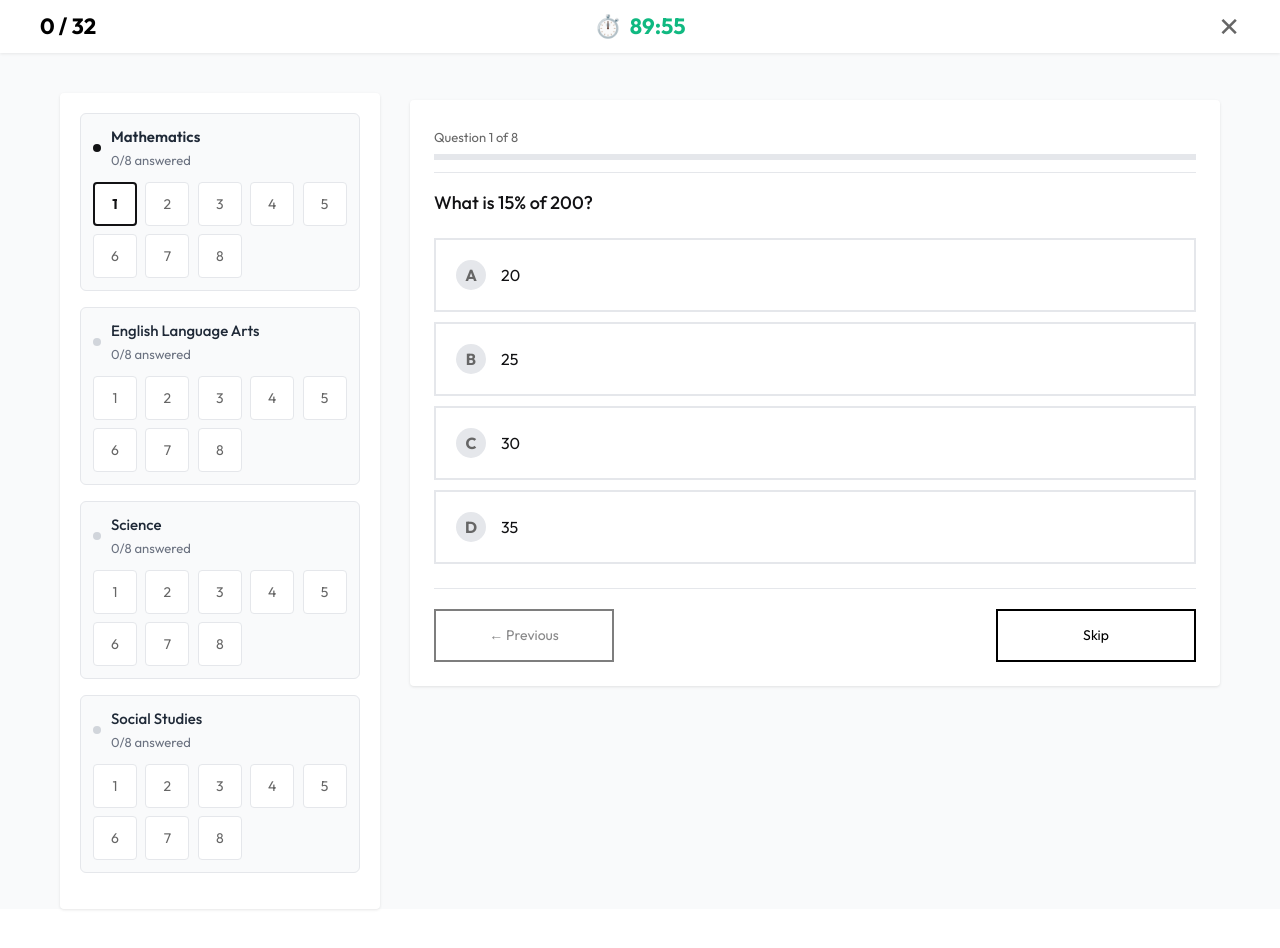
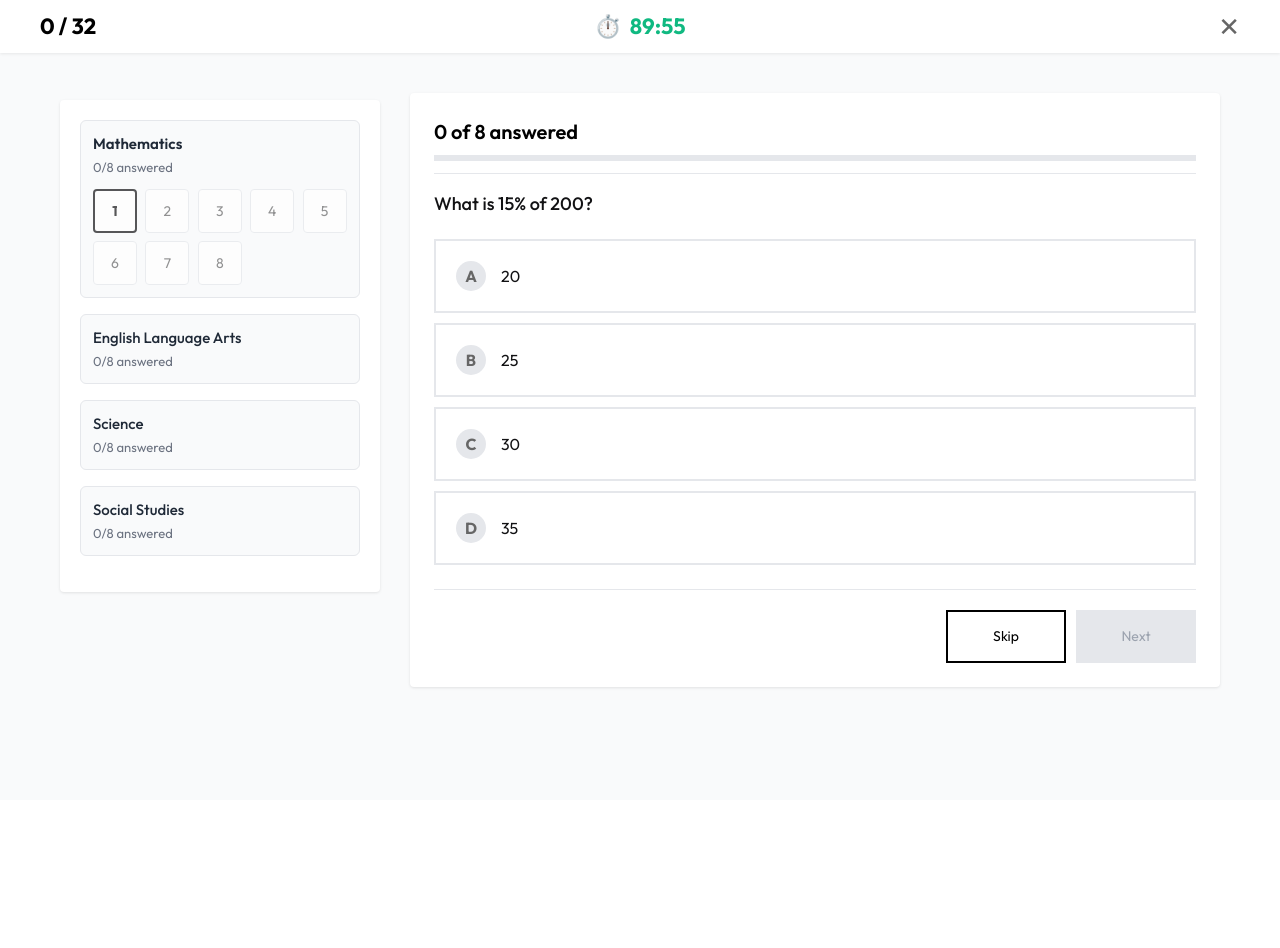
Before and after one commit to YuriOokino/hyper-school-dashboard, a React (Vite) app: page /placement-test in a window 1280 px wide. After the commit the page ends 800 px from the top, so only its background shows below. Built offline with nearby package versions, Linux system fonts and the light colour scheme.

Commit message:
Refactor placement test navigation: add skip/next buttons, collapse non-current sections, improve section completion flow with confirmation modal

```diff
--- a/src/components/PlacementTest.jsx
+++ b/src/components/PlacementTest.jsx
@@ -367,11 +367,13 @@ export default function PlacementTest() {
   const [answers, setAnswers] = useState({});
   const [progressedQuestions, setProgressedQuestions] = useState(new Set());
   const [flaggedQuestions, setFlaggedQuestions] = useState(new Set());
+  const [completedSections, setCompletedSections] = useState(new Set());
   const [timeRemaining, setTimeRemaining] = useState(COMPREHENSIVE_TEST.totalTime);
   const [isTestActive, setIsTestActive] = useState(true);
   const [showReviewScreen, setShowReviewScreen] = useState(false);
   const [showExitModal, setShowExitModal] = useState(false);
   const [showSubmitModal, setShowSubmitModal] = useState(false);
+  const [showFinishSectionModal, setShowFinishSectionModal] = useState(false);
   const [showSectionTransition, setShowSectionTransition] = useState(false);
   const [isSubmitted, setIsSubmitted] = useState(false);
 
@@ -458,22 +460,87 @@ export default function PlacementTest() {
   };
 
   // Navigation handlers
+  const handleSkip = () => {
+    const currentQuestionId = currentSection.questions[currentQuestionIndex].id;
+
+    // Remove answer if one was selected
+    setAnswers(prev => {
+      const newAnswers = { ...prev };
+      delete newAnswers[currentQuestionId];
+      return newAnswers;
+    });
+
+    // Mark current question as progressed and skipped
+    setProgressedQuestions(prev => new Set([...prev, currentQuestionId]));
+    setFlaggedQuestions(prev => new Set([...prev, currentQuestionId]));
+
+    // Move to next question or handle section end
+    if (currentQuestionIndex < currentSection.questions.length - 1) {
+      setCurrentQuestionIndex(prev => prev + 1);
+    } else {
+      // On last question - find first unanswered question
+      const firstUnansweredIndex = currentSection.questions.findIndex(q => answers[q.id] === undefined);
+      if (firstUnansweredIndex !== -1) {
+        setCurrentQuestionIndex(firstUnansweredIndex);
+      }
+    }
+  };
+
   const handleNext = () => {
     const currentQuestionId = currentSection.questions[currentQuestionIndex].id;
 
     // Mark current question as progressed
     setProgressedQuestions(prev => new Set([...prev, currentQuestionId]));
 
-    // Mark current question as skipped if not answered
-    if (answers[currentQuestionId] === undefined) {
-      setFlaggedQuestions(prev => new Set([...prev, currentQuestionId]));
+    // Remove from skipped questions if it was answered
+    if (answers[currentQuestionId] !== undefined) {
+      setFlaggedQuestions(prev => {
+        const newSet = new Set(prev);
+        newSet.delete(currentQuestionId);
+        return newSet;
+      });
     }
 
-    if (currentQuestionIndex < currentSection.questions.length - 1) {
-      setCurrentQuestionIndex(prev => prev + 1);
-    } else if (currentSectionIndex < totalSections - 1) {
-      // End of section, show transition
-      setShowSectionTransition(true);
+    // Check if all questions in section are answered
+    const allSectionQuestionsAnswered = currentSection.questions.every(q => answers[q.id] !== undefined);
+
+    if (allSectionQuestionsAnswered) {
+      // All answered - show finish modal regardless of which question we're on
+      if (currentSectionIndex < totalSections - 1) {
+        setShowFinishSectionModal(true);
+      } else {
+        // Last section - show submit test modal
+        handleSubmitTest();
+      }
+    } else {
+      // Find the closest skipped or unanswered question
+      // Search forward from current position + 1
+      let nextQuestionIndex = -1;
+
+      // First, search from current position forward
+      for (let i = currentQuestionIndex + 1; i < currentSection.questions.length; i++) {
+        const q = currentSection.questions[i];
+        if (answers[q.id] === undefined) {
+          nextQuestionIndex = i;
+          break;
+        }
+      }
+
+      // If not found forward, wrap around and search from beginning
+      if (nextQuestionIndex === -1) {
+        for (let i = 0; i < currentQuestionIndex; i++) {
+          const q = currentSection.questions[i];
+          if (answers[q.id] === undefined) {
+            nextQuestionIndex = i;
+            break;
+          }
+        }
+      }
+
+      // Navigate to the found question
+      if (nextQuestionIndex !== -1) {
+        setCurrentQuestionIndex(nextQuestionIndex);
+      }
     }
   };
 
@@ -488,7 +555,15 @@ export default function PlacementTest() {
     }
   };
 
+  const confirmFinishSection = () => {
+    setShowFinishSectionModal(false);
+    // Show section transition
+    setShowSectionTransition(true);
+  };
+
   const handleNextSection = () => {
+    // Mark current section as completed
+    setCompletedSections(prev => new Set([...prev, currentSectionIndex]));
     setShowSectionTransition(false);
     const newSectionIndex = currentSectionIndex + 1;
     setCurrentSectionIndex(newSectionIndex);
@@ -761,6 +836,7 @@ export default function PlacementTest() {
               const isCompleted = sectionAnswered === section.questions.length;
               const isNotStarted = sectionAnswered === 0;
               const isInProgress = sectionAnswered > 0 && !isCompleted;
+              const isSectionLocked = completedSections.has(sectionIdx);
 
               // Determine status indicator
               let statusColor;
@@ -779,41 +855,41 @@ export default function PlacementTest() {
                   key={section.id}
                   style={{
                     marginBottom: '16px',
-                    backgroundColor: '#f9fafb',
+                    backgroundColor: isSectionLocked ? '#f3f4f6' : '#f9fafb',
                     padding: '12px',
                     borderRadius: '6px',
-                    border: '1px solid #e5e7eb'
+                    border: '1px solid #e5e7eb',
+                    opacity: isSectionLocked ? 0.6 : 1
                   }}
                 >
                   <div style={{
                     fontSize: '15px',
                     fontWeight: isSectionVisible ? '600' : '500',
                     color: '#1f2937',
-                    marginBottom: '12px',
+                    marginBottom: isSectionVisible ? '12px' : '0',
                     display: 'flex',
                     gap: '10px',
                     alignItems: 'center'
                   }}>
-                    <div style={{
-                      width: '8px',
-                      height: '8px',
-                      borderRadius: '50%',
-                      backgroundColor: statusColor,
-                      flexShrink: 0
-                    }}></div>
                     <div style={{ flex: 1 }}>
-                      <div style={{ marginBottom: '2px' }}>{section.name}</div>
+                      <div style={{ marginBottom: '2px', display: 'flex', alignItems: 'center', gap: '6px' }}>
+                        {section.name}
+                        {isSectionLocked && <span style={{ fontSize: '13px' }}>🔒</span>}
+                      </div>
                       <div style={{ fontSize: '13px', fontWeight: 'normal', color: '#6b7280' }}>
                         {sectionAnswered}/{section.questions.length} answered
                       </div>
                     </div>
                   </div>
 
+                  {isSectionVisible && (
                   <div style={{ display: 'grid', gridTemplateColumns: 'repeat(5, 1fr)', gap: '8px' }}>
                     {section.questions.map((q, qIdx) => {
                       const isAnswered = progressedQuestions.has(q.id) && answers[q.id] !== undefined;
                       const isCurrent = sectionIdx === currentSectionIndex && qIdx === currentQuestionIndex;
                       const isSkipped = progressedQuestions.has(q.id) && answers[q.id] === undefined;
+                      const isSectionCompleted = completedSections.has(sectionIdx);
+                      const isClickable = !isSectionCompleted && (isSkipped || isAnswered); // Can only click if section not completed
 
                       let bgColor, textColor, borderStyle;
                       if (isCurrent) {
@@ -837,7 +913,8 @@ export default function PlacementTest() {
                       return (
                         <button
                           key={q.id}
-                          onClick={() => handleGoToQuestion(sectionIdx, qIdx)}
+                          onClick={isClickable ? () => handleGoToQuestion(sectionIdx, qIdx) : undefined}
+                          disabled={!isClickable}
                           style={{
                             width: '44px',
                             height: '44px',
@@ -845,20 +922,22 @@ export default function PlacementTest() {
                             backgroundColor: bgColor,
                     color: textColor,
                             border: borderStyle,
-                            cursor: 'pointer',
+                            cursor: isClickable ? 'pointer' : 'default',
                             fontSize: '14px',
                             fontWeight: isCurrent ? 'bold' : 'normal',
                     display: 'flex',
                     alignItems: 'center',
-                            justifyContent: 'center'
+                            justifyContent: 'center',
+                            opacity: isClickable ? 1 : 0.7
                   }}
-                          title={isCurrent ? 'Current' : isAnswered ? 'Answered' : isSkipped ? 'Skipped' : 'Not answered'}
+                          title={isSectionCompleted ? 'Section completed - locked' : isCurrent ? 'Current' : isAnswered ? 'Answered - Click to review' : isSkipped ? 'Skipped - Click to answer' : 'Not answered'}
                         >
                           {qIdx + 1}
                         </button>
               );
             })}
           </div>
+          )}
         </div>
               );
             })}
@@ -868,9 +947,9 @@ export default function PlacementTest() {
           <div style={{ backgroundColor: 'white', padding: '24px', boxShadow: '0 1px 3px rgba(0,0,0,0.1)', borderRadius: '4px', position: 'sticky', top: '100px', height: 'fit-content' }}>
             {/* Section Progress */}
             <div style={{ marginBottom: '16px', paddingBottom: '12px', borderBottom: '1px solid #e5e7eb' }}>
-              <div style={{ marginBottom: '6px' }}>
-                <span style={{ fontSize: '13px', color: '#666' }}>
-                  Question {currentQuestionIndex + 1} of {currentSection.questions.length}
+              <div style={{ marginBottom: '8px' }}>
+                <span style={{ fontSize: '20px', color: '#000', fontWeight: '600' }}>
+                  {sectionAnsweredCount} of {currentSection.questions.length} answered
                 </span>
               </div>
               <div style={{ width: '100%', height: '6px', backgroundColor: '#e5e7eb', overflow: 'hidden' }}>
@@ -935,105 +1014,40 @@ export default function PlacementTest() {
           </div>
 
           {/* Navigation Buttons */}
-          <div style={{ display: 'flex', justifyContent: 'space-between', alignItems: 'center', paddingTop: '20px', borderTop: '1px solid #e5e7eb' }}>
+          <div style={{ display: 'flex', justifyContent: 'flex-end', alignItems: 'center', paddingTop: '20px', borderTop: '1px solid #e5e7eb' }}>
+            <div style={{ display: 'flex', gap: '10px' }}>
+              {/* Skip Button */}
               <button
-              onClick={handlePrevious}
-              disabled={currentQuestionIndex === 0 && currentSectionIndex === 0}
+                onClick={handleSkip}
                 style={{
-                padding: '14px 40px',
-                border: '2px solid black',
-                backgroundColor: 'white',
-                cursor: (currentQuestionIndex === 0 && currentSectionIndex === 0) ? 'not-allowed' : 'pointer',
-                opacity: (currentQuestionIndex === 0 && currentSectionIndex === 0) ? 0.5 : 1,
-                fontSize: '14px',
-                minWidth: '180px'
-              }}
-            >
-              ← Previous
-            </button>
-
-            <div style={{ display: 'flex', gap: '10px' }}>
-              {/* Show Review button only on last question of a section */}
-              {currentQuestionIndex === currentSection.questions.length - 1 && (
-                <button
-                  onClick={handleReviewAnswers}
-                  style={{
-                    padding: '14px 40px',
-                    border: '2px solid #3b82f6',
-                    backgroundColor: 'white',
-                    color: '#3b82f6',
-                    cursor: 'pointer',
-                    fontSize: '14px',
-                    minWidth: '200px',
-                  }}
-                >
-                  Review Section
-                </button>
-              )}
-
-              {(() => {
-                const isAnswered = answers[currentQuestion.id] !== undefined;
-                const isLastQuestionInSection = currentQuestionIndex === currentSection.questions.length - 1;
-                const isLastSection = currentSectionIndex === totalSections - 1;
-
-                let buttonText, buttonAction, buttonStyles;
-
-                if (!isAnswered) {
-                  buttonText = 'Skip';
-                  buttonAction = handleNext;
-                  buttonStyles = {
                   padding: '14px 40px',
                   backgroundColor: 'transparent',
                   color: 'black',
                   border: '2px solid black',
                   cursor: 'pointer',
                   fontSize: '14px',
-                    minWidth: '200px',
-                  };
-                } else if (isLastQuestionInSection && isLastSection) {
-                  buttonText = 'Submit Test';
-                  buttonAction = handleSubmitTest;
-                  buttonStyles = {
+                  minWidth: '120px',
+                }}
+              >
+                Skip
+              </button>
+
+              {/* Next Button */}
+              <button
+                onClick={handleNext}
+                disabled={answers[currentQuestion.id] === undefined}
+                style={{
                   padding: '14px 40px',
-                    backgroundColor: '#10b981',
-                    color: 'white',
+                  backgroundColor: answers[currentQuestion.id] !== undefined ? 'black' : '#e5e7eb',
+                  color: answers[currentQuestion.id] !== undefined ? 'white' : '#9ca3af',
                   border: 'none',
-                    cursor: 'pointer',
+                  cursor: answers[currentQuestion.id] !== undefined ? 'pointer' : 'not-allowed',
                   fontSize: '14px',
-                    minWidth: '200px',
-                  };
-                } else if (isLastQuestionInSection) {
-                  buttonText = `Finish ${currentSection.name} →`;
-                  buttonAction = handleNext;
-                  buttonStyles = {
-                    padding: '14px 40px',
-                    backgroundColor: '#3b82f6',
-                    color: 'white',
-                    border: 'none',
-                    cursor: 'pointer',
-                    fontSize: '14px',
-                    minWidth: '200px',
-                  };
-                } else {
-                  buttonText = 'Next →';
-                  buttonAction = handleNext;
-                  buttonStyles = {
-                    padding: '14px 40px',
-                    backgroundColor: 'black',
-                    color: 'white',
-                    border: 'none',
-                    cursor: 'pointer',
-                    fontSize: '14px',
-                    minWidth: '200px',
-                  };
-                }
-
-                return (
-                  <button onClick={buttonAction} style={buttonStyles}>
-                    {buttonText}
+                  minWidth: '120px',
+                }}
+              >
+                Next
               </button>
-                );
-              })()}
               </div>
             </div>
           </div>
@@ -1150,6 +1164,56 @@ export default function PlacementTest() {
           </div>
         </div>
       )}
+
+      {/* Finish Section Confirmation Modal */}
+      {showFinishSectionModal && (
+        <div style={{
+          position: 'fixed',
+          inset: 0,
+          backgroundColor: 'rgba(0,0,0,0.5)',
+          display: 'flex',
+          alignItems: 'center',
+          justifyContent: 'center',
+          zIndex: 1000
+        }}>
+          <div style={{ backgroundColor: 'white', padding: '40px', maxWidth: '500px', margin: '20px' }}>
+            <h3 style={{ marginTop: 0, marginBottom: '15px' }}>Ready to Submit?</h3>
+            <p style={{ marginBottom: '30px' }}>
+              Once you finish this section, you won't be able to go back and change your answers.
+              Make sure you've reviewed all questions before continuing.
+            </p>
+            <div style={{ display: 'flex', gap: '15px' }}>
+              <button
+                onClick={() => setShowFinishSectionModal(false)}
+                style={{
+                  flex: 1,
+                  padding: '12px',
+                  border: '2px solid black',
+                  backgroundColor: 'white',
+                  cursor: 'pointer',
+                  fontWeight: 'bold'
+                }}
+              >
+                Review Answers
+              </button>
+              <button
+                onClick={confirmFinishSection}
+                style={{
+                  flex: 1,
+                  padding: '12px',
+                  backgroundColor: '#3b82f6',
+                  color: 'white',
+                  border: 'none',
+                  cursor: 'pointer',
+                  fontWeight: 'bold'
+                }}
+              >
+                Finish Section
+              </button>
+            </div>
+          </div>
+        </div>
+      )}
     </div>
   );
 }
--- a/src/components/SquadContent.jsx
+++ b/src/components/SquadContent.jsx
@@ -556,13 +556,13 @@ export default function SquadContent({ selectedChatFromSidebar, setSelectedChatF
         {/* Message Input */}
         <div className="bg-white border-t border-gray-200 p-3 flex-shrink-0">
           <ChatInput
-            value={newMessage}
+              value={newMessage}
             onChange={setNewMessage}
             onSend={(message) => {
               console.log('Sending message:', message);
               setNewMessage('');
             }}
-            placeholder="Write your message..."
+              placeholder="Write your message..."
           />
         </div>
       </div>
```
Also changed, not shown: src/components/OverviewContent.jsx (indentation only). Lines whose indentation alone changed are shown as unchanged.
